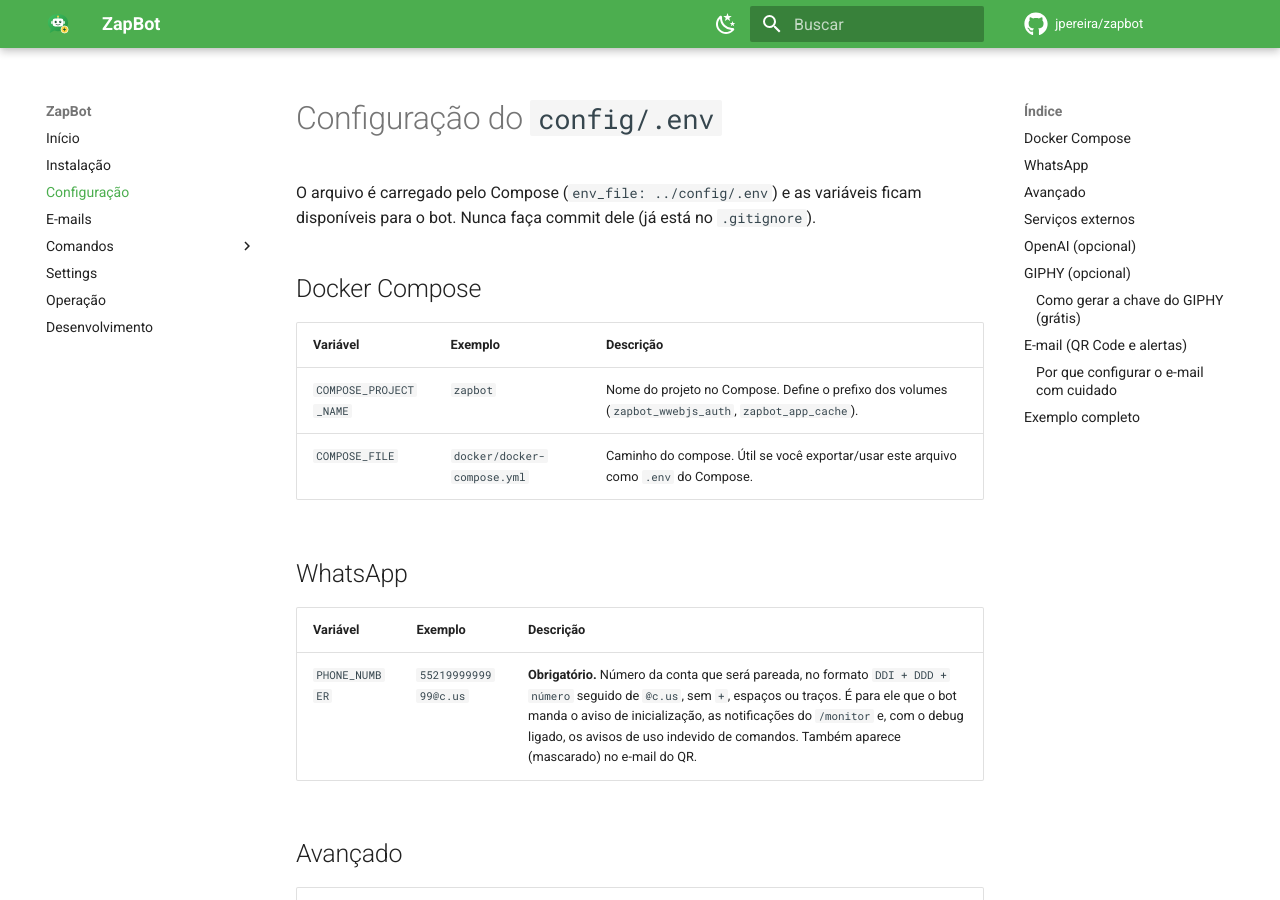
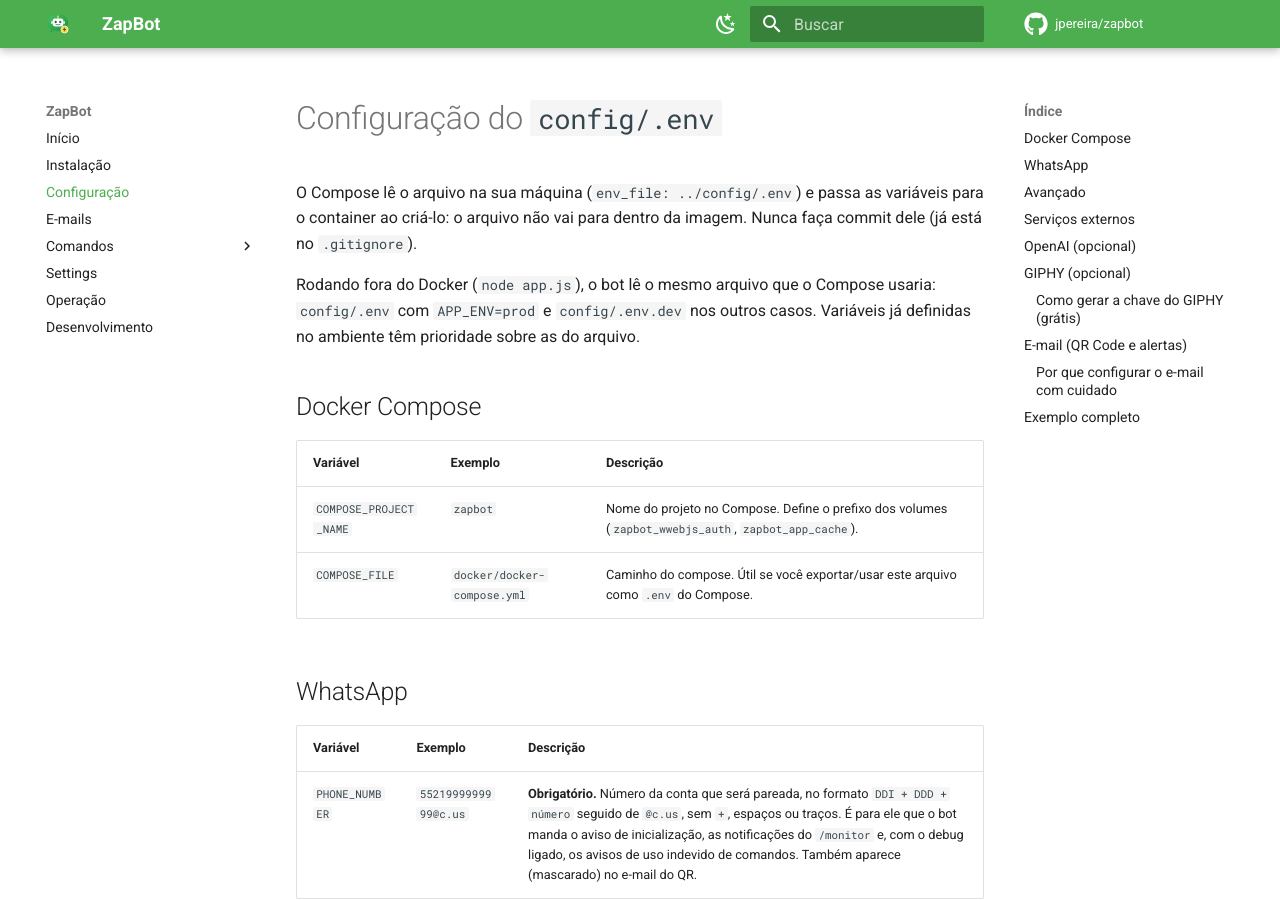
Before and after one commit to jpereira/zapbot, an MkDocs documentation site: the page built from docs/configuration.md, in a window 1280 px wide and 900 px high. Built offline with MkDocs 1.6.1 and Material for MkDocs 9.7.7, drawn with Linux system fonts in a browser that asks for light colours; comment, search, counter and statistics services are not loaded.

Commit message:
Take config/ out of the Docker image
The bot did not read config/.env from inside the image: in Docker the
variables arrive through Compose's env_file (read on the machine of
whoever runs compose, including in the remote deploy), and dotenv looked
for /app/.env. .dockerignore no longer includes config/, so the SMTP
password and the API keys are no longer stored in the image; the "do not
publish the image" warning goes away.

Outside Docker (node app.js), dotenv now reads the same file Compose
would use: config/.env with APP_ENV=prod, otherwise config/.env.dev
(before it looked for a .env at the root, different from the documented).

```diff
--- a/docs/configuration.md
+++ b/docs/configuration.md
@@ -1,7 +1,12 @@
 # Configuração do `config/.env`
 
-O arquivo é carregado pelo Compose (`env_file: ../config/.env`) e as variáveis
-ficam disponíveis para o bot. Nunca faça commit dele (já está no `.gitignore`).
+O Compose lê o arquivo na sua máquina (`env_file: ../config/.env`) e passa as
+variáveis para o container ao criá-lo: o arquivo não vai para dentro da imagem.
+Nunca faça commit dele (já está no `.gitignore`).
+
+Rodando fora do Docker (`node app.js`), o bot lê o mesmo arquivo que o Compose
+usaria: `config/.env` com `APP_ENV=prod` e `config/.env.dev` nos outros casos.
+Variáveis já definidas no ambiente têm prioridade sobre as do arquivo.
 
 ## Docker Compose
 
```
Also changed, not shown: app.js (+11 -2 lines), docs/installation.md (+0 -3 lines), 1 other file.
